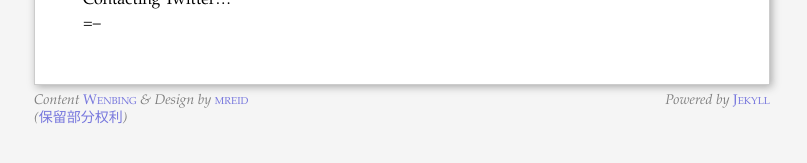
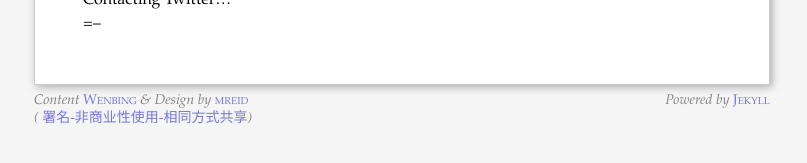
Before and after one commit to GunioRobot/wenbing.github.com, a Jekyll site: the page built from index.markdown, in a window 1280 px wide. Shown: the part 467-630 px from the top of the page, without its empty margins (238-1045 px from the left). Built offline with Jekyll 4.4.1, drawn with Linux system fonts in a browser that asks for light colours; Markdown is read by kramdown in place of the engine named in the settings.

Commit message:
change cc

```diff
--- a/_layouts/default.html
+++ b/_layouts/default.html
@@ -28,7 +28,8 @@
             &amp; Design by
             <a href="https://github.com/mreid">mreid</a>
             <br/>
-            (<a rel="licence" href="/">保留部分权利</a>)
+            (<a rel="licence" href="http://creativecommons.org/licenses/by-nc-sa/3.0/deed.zh">
+              署名-非商业性使用-相同方式共享</a>)
           </span>
           <span class="engine">
             Powered by
```
